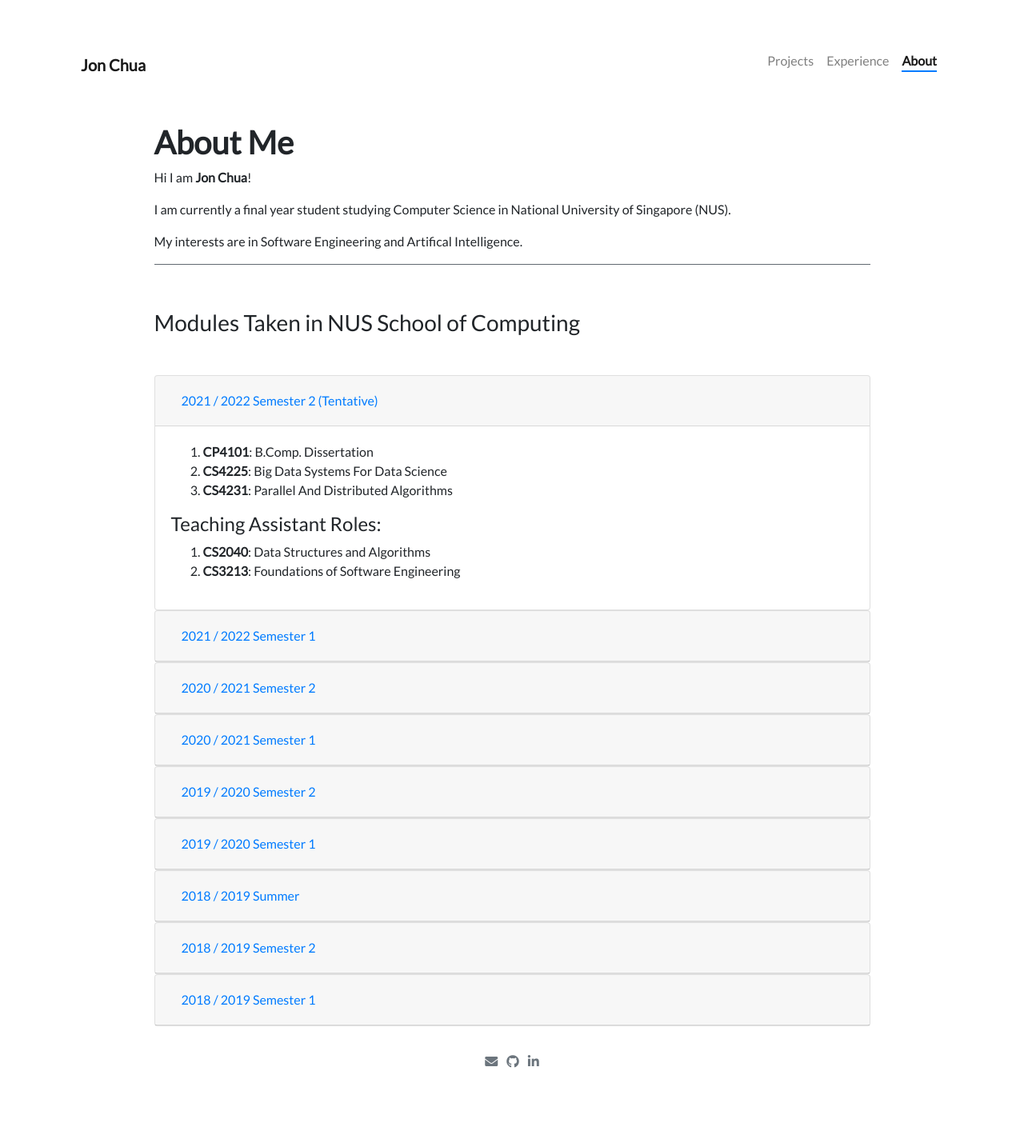
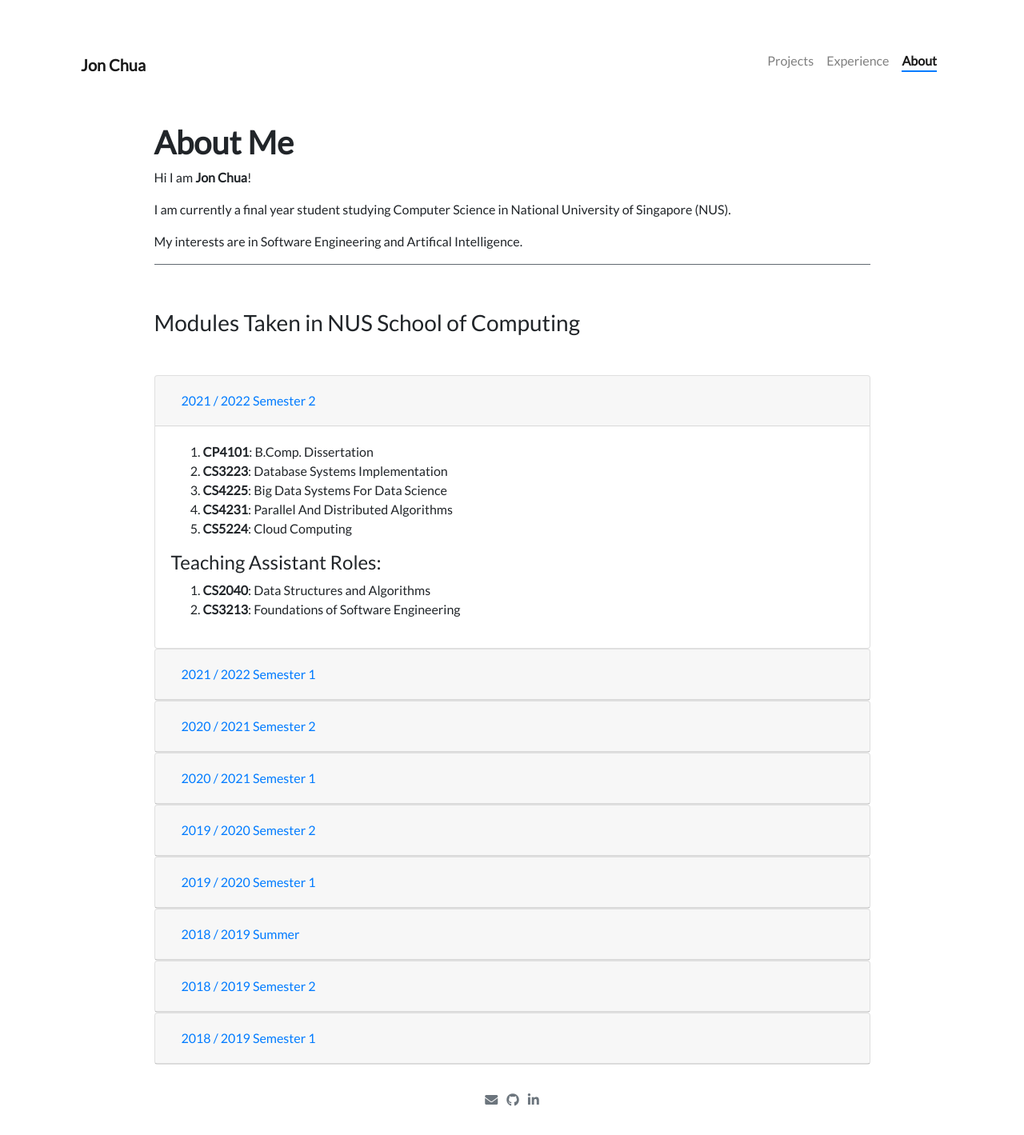
Before and after one commit to jon-chua/jon-chua.github.io, a Jekyll site: the page built from pages/about.md, in a window 1280 px wide. Shown: the whole page at 80% size. Built offline with Jekyll 4.4.1, drawn with Linux system fonts in a browser that asks for light colours; nearby versions of some CDN libraries; before the commit the page ends 1371 px from its top, so only the background shows below that.

Commit message:
Update modules

```diff
--- a/pages/about.md
+++ b/pages/about.md
@@ -34,7 +34,7 @@ My interests are in Software Engineering and Artifical Intelligence.
     <div class="card-header" id="headingEight">
       <h5 class="mb-0">
         <button class="btn btn-link collapsed" data-toggle="collapse" data-target="#collapseNine" aria-expanded="true" aria-controls="collapseNine">
-          2021 / 2022 Semester 2 (Tentative)
+          2021 / 2022 Semester 2
         </button>
       </h5>
     </div>
@@ -42,8 +42,10 @@ My interests are in Software Engineering and Artifical Intelligence.
       <div class="card-body">
          <ol>
           <li><strong>CP4101</strong>: B.Comp. Dissertation</li>
+          <li><strong>CS3223</strong>: Database Systems Implementation</li>
           <li><strong>CS4225</strong>: Big Data Systems For Data Science</li>
           <li><strong>CS4231</strong>: Parallel And Distributed Algorithms</li>
+          <li><strong>CS5224</strong>: Cloud Computing</li>
         </ol>
         <h4>Teaching Assistant Roles:</h4>
         <ol>
```
